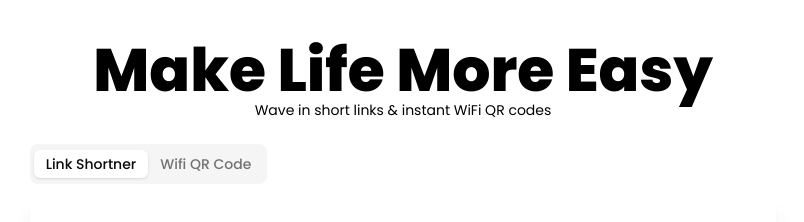
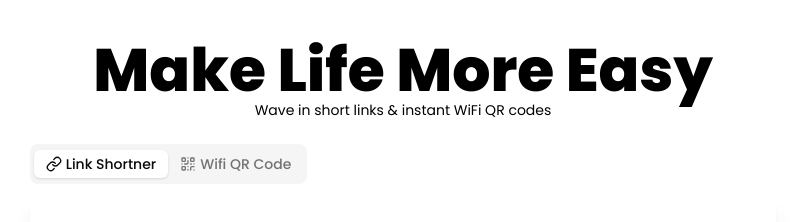
Before and after one commit to tasnimultas67/pro-url-shortner, a Next.js app: page / in a window 1280 px wide. Shown: the top 222 px of the page, without its empty margins (237-1041 px from the left). Built offline with nearby package versions, Linux system fonts and the light colour scheme.

Commit message:
fix: enhance Tabs layout by adding icons for improved visual clarity

```diff
--- a/app/page.js
+++ b/app/page.js
@@ -5,6 +5,7 @@ import SparklesText from "@/components/ui/sparkles-text";
 import { FlickeringGrid } from "@/components/ui/flickering-grid";
 import { Tabs, TabsContent, TabsList, TabsTrigger } from "@/components/ui/tabs";
 import WifiGen from "./components/WifiGen";
+import { Link, QrCode } from "lucide-react";
 
 export default function Home() {
   return (
@@ -20,8 +21,20 @@ export default function Home() {
 
           <Tabs defaultValue="link-shortner" className="w-11/12 md:w-7/12">
             <TabsList className="py-5 px-1">
-              <TabsTrigger value="link-shortner">Link Shortner</TabsTrigger>
-              <TabsTrigger value="wifiqrgen">Wifi QR Code</TabsTrigger>
+              <TabsTrigger
+                value="link-shortner"
+                className="flex items-center gap-1"
+              >
+                <Link className="size-4"></Link>Link Shortner
+              </TabsTrigger>
+              <TabsTrigger
+                value="wifiqrgen"
+                className="flex items-center gap-1"
+              >
+                {" "}
+                <QrCode className="size-4" />
+                Wifi QR Code
+              </TabsTrigger>
             </TabsList>
             <TabsContent value="link-shortner">
               <div className=" m-auto bg-white p-5 md:p-8 md:pb-2 rounded-lg shadow-xl">
```
